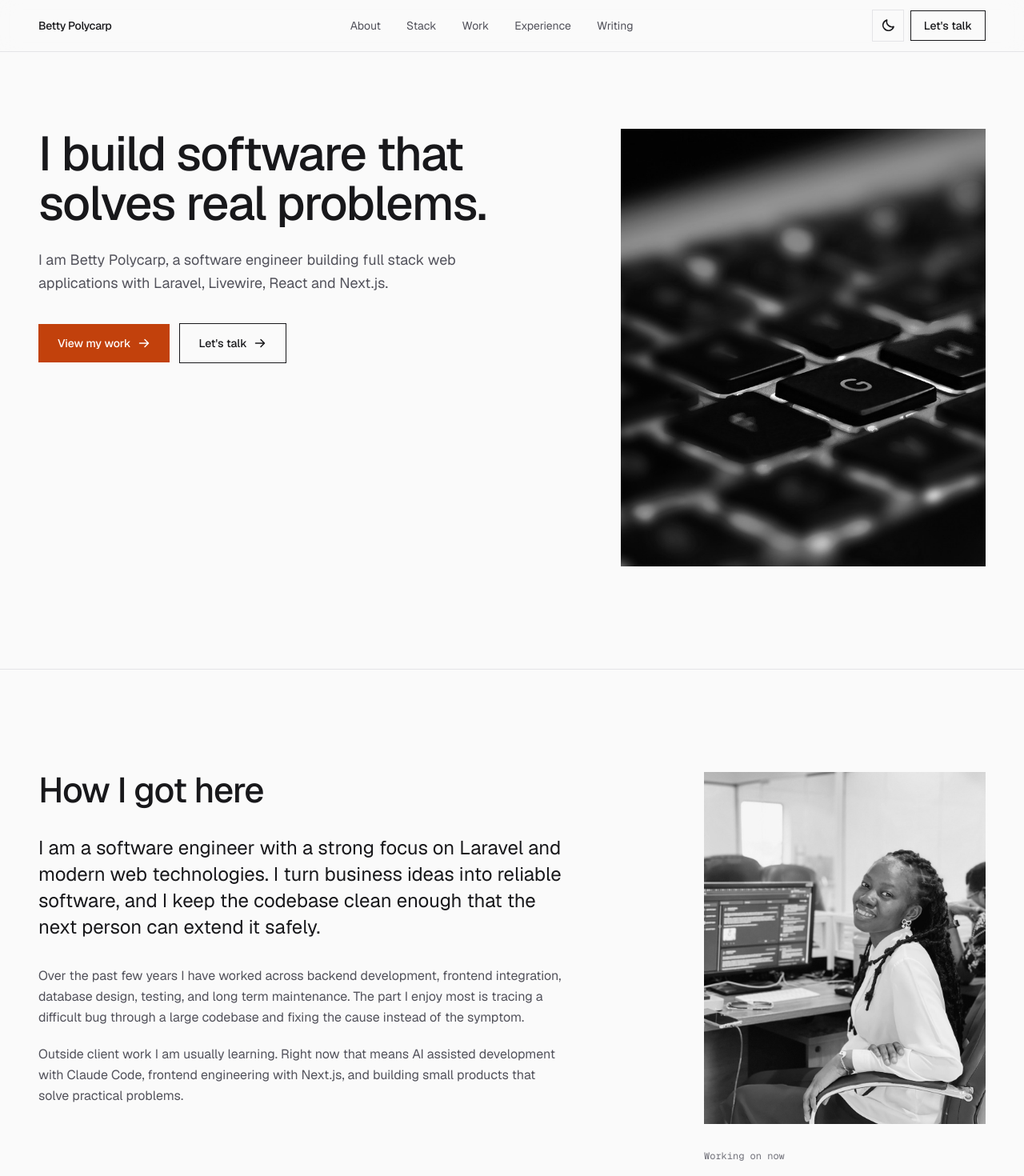
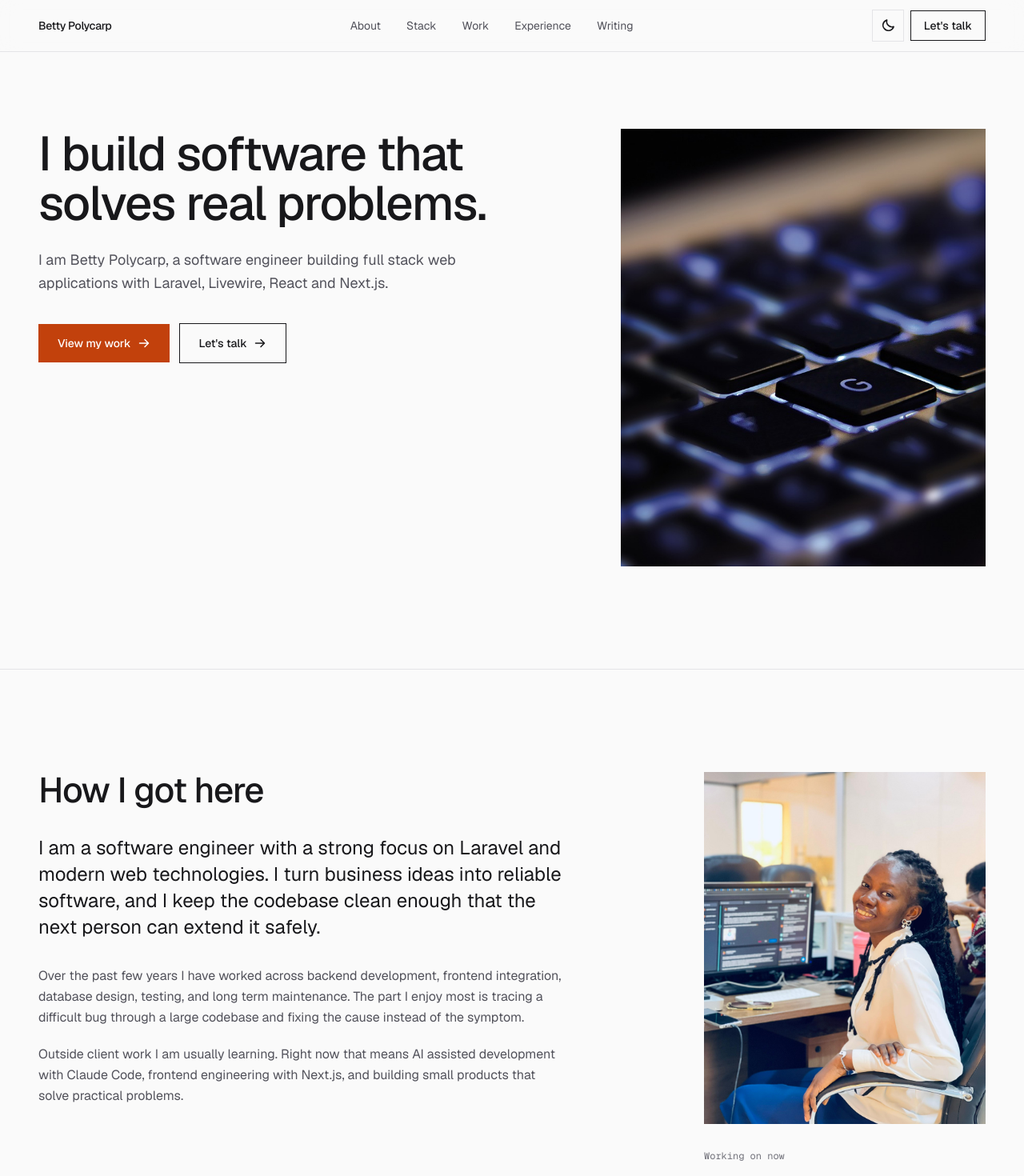
Before and after one commit to betty-polycarp/Portfolio, a Next.js app: page / in a window 1280 px wide. Shown: the top 1470 px of the page at 80% size. Built offline with nearby package versions, Linux system fonts and the light colour scheme.

Commit message:
feat(components): remove grayscale filter from image elements in About, Hero, Projects, and Stack components

```diff
--- a/src/components/about.tsx
+++ b/src/components/about.tsx
@@ -43,7 +43,7 @@ export function About() {
                 alt={about.imageAlt}
                 fill
                 sizes="(min-width: 1024px) 30vw, 100vw"
-                className="object-cover grayscale"
+                className="object-cover"
               />
             </div>
 
--- a/src/components/hero.tsx
+++ b/src/components/hero.tsx
@@ -46,7 +46,7 @@ export function Hero() {
                 sizes="(min-width: 1024px) 38vw, 100vw"
                 loading="eager"
                 fetchPriority="high"
-                className="object-cover grayscale"
+                className="object-cover"
               />
             </div>
           </Enter>
--- a/src/components/projects.tsx
+++ b/src/components/projects.tsx
@@ -31,7 +31,7 @@ function ProjectMedia({
         alt={project.imageAlt}
         fill
         sizes={sizes}
-        className="object-cover grayscale"
+        className="object-cover"
       />
     </div>
   );
--- a/src/components/stack.tsx
+++ b/src/components/stack.tsx
@@ -85,7 +85,7 @@ export function Stack() {
                   alt={stack.imageAlt}
                   fill
                   sizes="(min-width: 768px) 34vw, 100vw"
-                  className="object-cover grayscale"
+                  className="object-cover"
                 />
               </div>
             </div>
```
